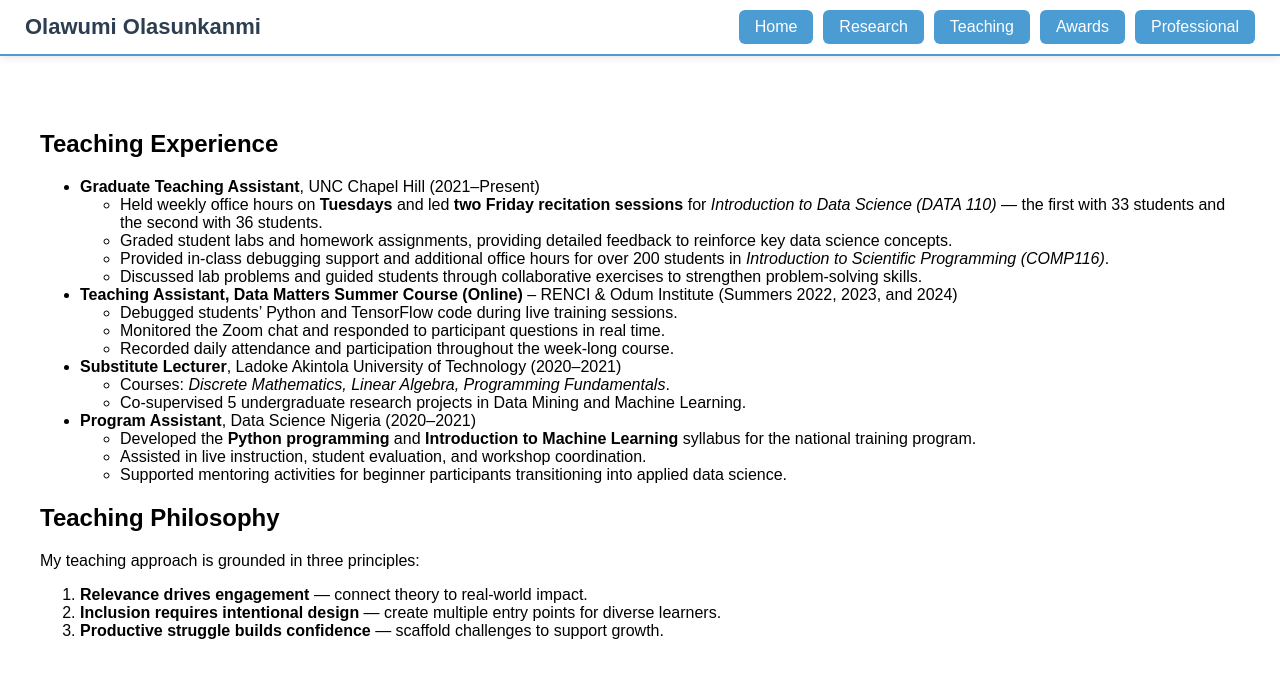
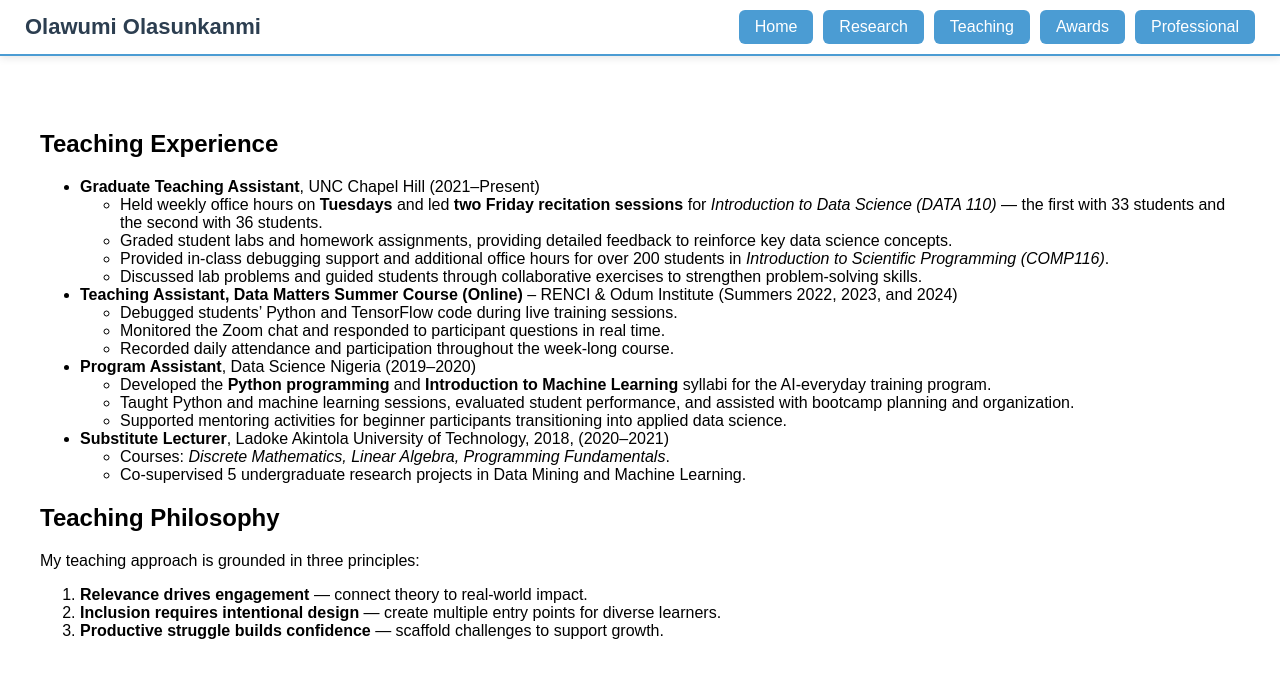
Before and after one commit to wumirose/wumirose.github.io, a Jekyll site: the page built from teaching.md, in a window 1280 px wide. Shown: the top 678 px of the page. Built offline with Jekyll 4.4.1, drawn with Linux system fonts in a browser that asks for light colours.

Commit message:
Update teaching.md

```diff
--- a/teaching.md
+++ b/teaching.md
@@ -16,15 +16,14 @@ title: Teaching
   - Monitored the Zoom chat and responded to participant questions in real time.
   - Recorded daily attendance and participation throughout the week-long course.
 
-- **Substitute Lecturer**, Ladoke Akintola University of Technology (2020–2021)
+- **Program Assistant**, Data Science Nigeria (2019–2020)
+  - Developed the **Python programming** and **Introduction to Machine Learning** syllabi for the AI-everyday training program.
+  - Taught Python and machine learning sessions, evaluated student performance, and assisted with bootcamp planning and organization.
+  - Supported mentoring activities for beginner participants transitioning into applied data science.
+
+- **Substitute Lecturer**, Ladoke Akintola University of Technology, 2018, (2020–2021)
   - Courses: *Discrete Mathematics, Linear Algebra, Programming Fundamentals*.
   - Co-supervised 5 undergraduate research projects in Data Mining and Machine Learning.
-
-- **Program Assistant**, Data Science Nigeria (2020–2021)
-  - Developed the **Python programming** and **Introduction to Machine Learning** syllabus for the national training program.
-  - Assisted in live instruction, student evaluation, and workshop coordination.
-  - Supported mentoring activities for beginner participants transitioning into applied data science.
-
 
 ## Teaching Philosophy
 
```
